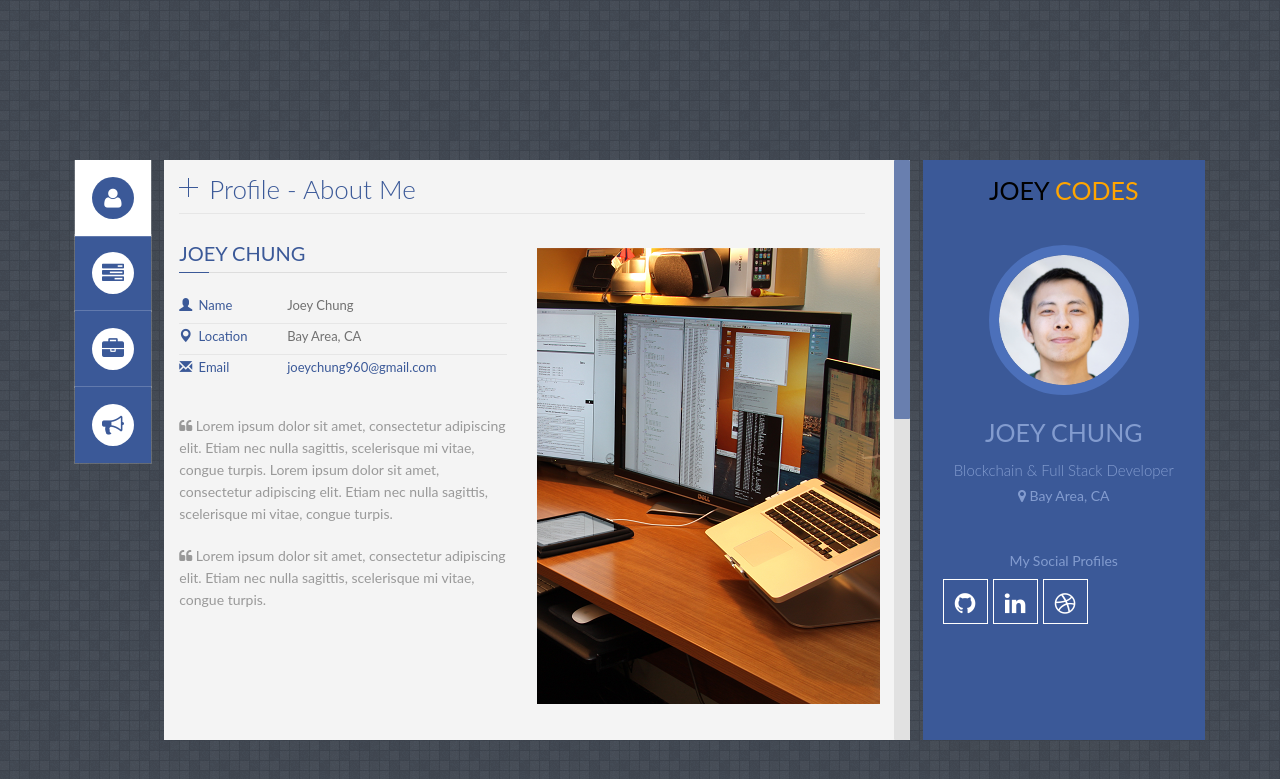
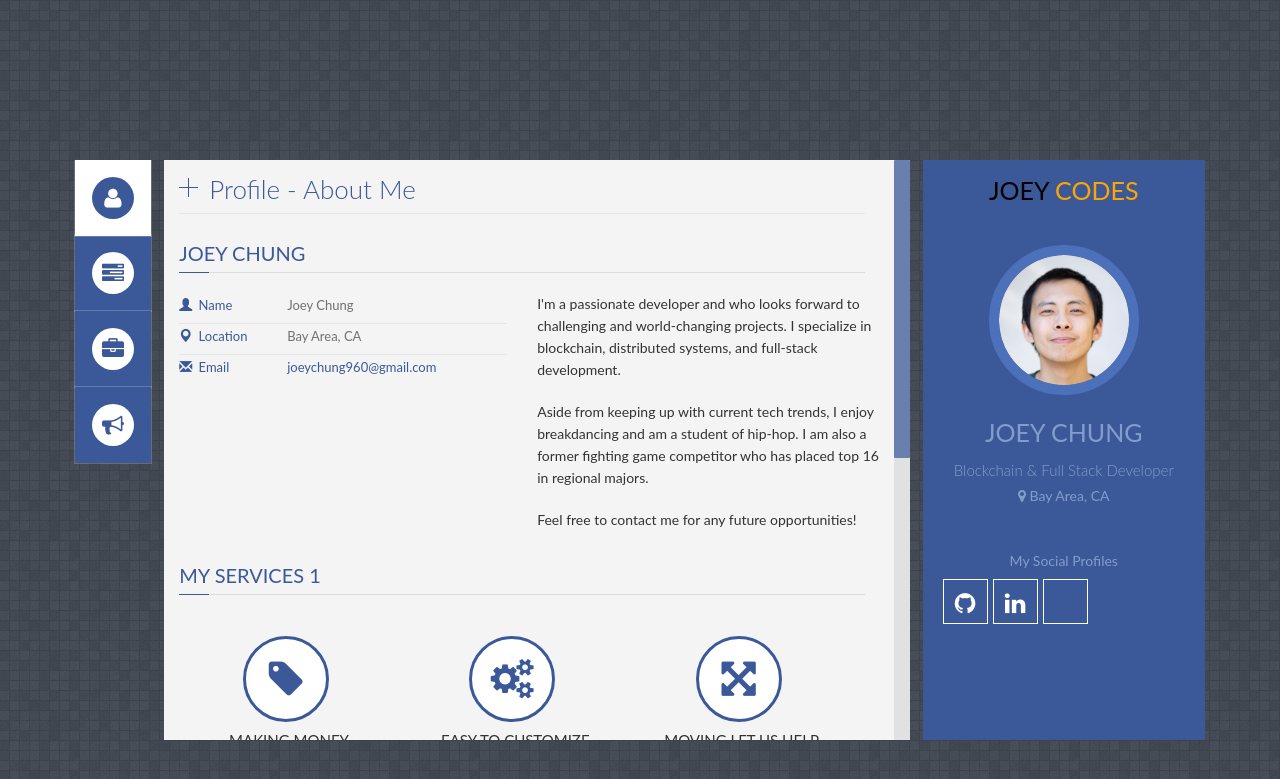
Before and after one commit to jchung05/jchung05.github.io, a Jekyll site: the page built from index.html, in a window 1280 px wide. Shown: the top 779 px of the page. Built offline with Jekyll 4.4.1, drawn with Linux system fonts in a browser that asks for light colours; some web fonts are replaced.

Commit message:
Filling out profile card and removing the grayscale on <p> text

```diff
--- a/_includes/head.html
+++ b/_includes/head.html
@@ -1,12 +1,12 @@
     <head>
 
-        <title>Panel CV Theme</title>
+        <title>Joey Codes</title>
 
         <meta http-equiv="content-type" content="text/html; charset=utf-8"/>
         <meta http-equiv="X-UA-Compatible" content="IE=edge,chrome=1">
         <meta name="viewport" content="width=device-width, initial-scale=1, maximum-scale=1"/>
 
-        <meta name="description" content="FlexyCodes - FlexyCard vCard Template. Creating my personal page!"/>
+        <meta name="description" content="A place to talk about blockchain, software, hip hop, and video games."/>
 
         <!-- CSS | bootstrap -->
         <!-- Credits: http://getbootstrap.com/ -->
--- a/_includes/profile.html
+++ b/_includes/profile.html
@@ -3,15 +3,15 @@
     <!-- .title -->
 <h1 class="h-bloc">Profile - About Me</h1>
 
-<div class="row top-p">
-    <div class="col-md-6 profile-l">
-
-        <!--About me-->
         <div class="title_content">
             <div class="text_content">Joey Chung</div>
             <div class="clear"></div>
         </div>
+<div class="row top-p">
 
+    <div class="col-md-6 profile-l">
+
+        <!--About me-->
 		   <ul class="about">
 
             <li>
@@ -36,23 +36,23 @@
             </li>
 
         </ul>
-
-
-        <p style="margin-bottom:20px">
-            <i class="fa fa-quote-left"></i>
-            Lorem ipsum dolor sit amet, consectetur adipiscing elit. Etiam nec nulla sagittis, scelerisque mi vitae, congue turpis. Lorem ipsum dolor sit amet, consectetur adipiscing elit. Etiam nec nulla sagittis, scelerisque mi vitae, congue turpis.
-        </p>
-
-         <p style="margin-bottom:20px">
-            <i class="fa fa-quote-left"></i>
-            Lorem ipsum dolor sit amet, consectetur adipiscing elit. Etiam nec nulla sagittis, scelerisque mi vitae, congue turpis.
-
-        </p>
-
     </div>
     <!-- End left-wrap -->
 
     <div class="col-md-6 profile-r">
+        <p style="margin-bottom:20px">
+	    I'm a passionate developer and who looks forward to challenging and world-changing projects. I specialize in blockchain, distributed systems, and full-stack development.</p>
+
+         <p style="margin-bottom:20px">
+            Aside from keeping up with current tech trends, I enjoy breakdancing and am a student of hip-hop. I am also a former fighting game competitor who has placed top 16 in regional majors.
+        </p>
+
+	<p style="margin-bottom:20px">
+	    Feel free to contact me for any future opportunities!
+	</p>
+    </div>
+
+<!--    <div class="col-md-6 profile-r">
 
         <div class="cycle-slideshow">
             <img src="images/img-profile/about_1.jpg" alt="" />
@@ -61,6 +61,7 @@
         </div>
 
     </div>
+-->
 
 </div>
 
--- a/assets/css/main.css
+++ b/assets/css/main.css
@@ -397,7 +397,7 @@
     line-height: 22px;
     text-align: left;
     margin: 0;
-    color: #999 !important;
+/*    color: #999 !important;*/
     font-family: 'Lato', sans-serif;
 }
 .active-hi-icon {
--- a/index.html
+++ b/index.html
@@ -73,7 +73,7 @@
 
             <a href="{{site.github}}"><i class="fa fa-github"></i></a>
             <a href="{{site.linkedin}}"><i class="fa fa-linkedin"></i></a>
-	    <a href="{{site.medium}}"><i class="fa fa-dribbble"></i></a>
+	    <a href="{{site.medium}}"><i class="fa fa-medium"></i></a>
 	    <!--<a href="{{site.twitter}}"><i class="fa fa-twitter"></i></a>-->
             <div class="clear"></div>
         </div>
```
